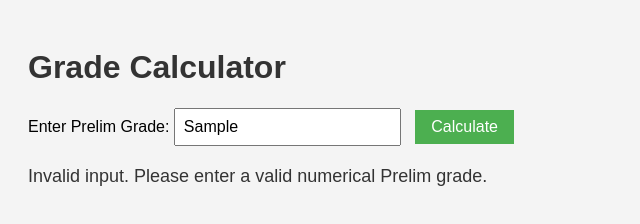
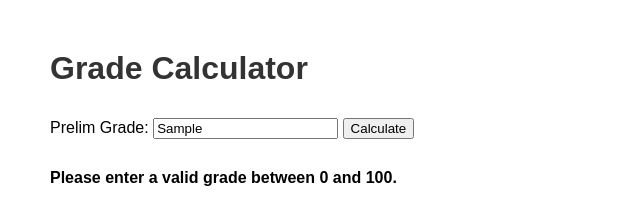
Before and after one commit to Jai446875/Calculator.github.io, a plain HTML site: page index.html in a window 1280 px wide. Both pictures are taken after typing "Sample" into the empty fields and a click on the button "Calculate". Shown: the whole page, without its empty margins (0-640 px from the left). Drawn offline with Linux system fonts and the light colour scheme.

Commit message:
Update index.html

```diff
--- a/index.html
+++ b/index.html
@@ -7,73 +7,56 @@
     <style>
         body {
             font-family: Arial, sans-serif;
-            background-color: #f4f4f4;
-            padding: 20px;
+            margin: 50px;
         }
         h1 {
             color: #333;
         }
-        form {
-            margin-bottom: 20px;
-        }
-        input[type="text"] {
-            padding: 8px;
-            font-size: 16px;
-            margin-right: 10px;
-        }
-        button {
-            padding: 8px 16px;
-            font-size: 16px;
-            background-color: #4CAF50;
-            color: white;
-            border: none;
-            cursor: pointer;
-        }
-        button:hover {
-            background-color: #45a049;
+        input, button {
+            margin: 10px 0;
         }
         .message {
-            font-size: 18px;
-            color: #333;
             margin-top: 20px;
+            font-weight: bold;
         }
     </style>
 </head>
 <body>
 
     <h1>Grade Calculator</h1>
+
     <form id="gradeForm">
-        <label for="prelim">Enter Prelim Grade:</label>
-        <input type="text" id="prelim" name="prelim">
-        <button type="submit">Calculate</button>
+        <label>Prelim Grade:</label>
+        <input type="text" id="prelim" placeholder="Enter your Prelim grade">
+        <button>Calculate</button>
     </form>
 
-    <p class="message" id="message"></p>
+    <div id="resultMessage" class="message"></div>
 
     <script>
-        document.getElementById('gradeForm').addEventListener('submit', function(event) {
+        document.getElementById('gradeForm').onsubmit = function(event) {
             event.preventDefault();
 
-            let prelim = document.getElementById('prelim').value;
-            let messageElement = document.getElementById('message');
-            let passingGrade = 75;
+            var prelimGrade = document.getElementById('prelim').value;
+            var message = "";
 
-            if (isNaN(prelim) || prelim === '') {
-                messageElement.textContent = 'Invalid input. Please enter a valid numerical Prelim grade.';
-                return;
+            if (isNaN(prelimGrade) || prelimGrade < 0 || prelimGrade > 100) {
+                message = "Please enter a valid grade between 0 and 100.";
+            } else if (prelimGrade > 90) {
+                message = "You've already passed with your Prelim grade! Edi Wow:)";
+            } else if (prelimGrade < 75) {
+                message = "Unfortunately, you can't pass.";
+            } else {
+                var required = (225 - prelimGrade) / 2;
+                if (required > 100) {
+                    message = "You need more than 100 in Midterms/Finals to pass.";
+                } else {
+                    message = "You need at least " + required.toFixed(2) + " in Midterms and Finals.";
+                }
             }
 
-            prelim = parseFloat(prelim);
-            let requiredMidtermFinal = passingGrade - (prelim * 0.30);
-
-            if (requiredMidtermFinal < 0) {
-                messageElement.textContent = "You've already passed with your Prelim grade!";
-            } else if (requiredMidtermFinal > 100) {
-                messageElement.textContent = "Unfortunately, it's impossible to pass the subject.";
-            } else {
-                messageElement.textContent = `To pass, you need a combined Midterm and Final score of at least ${requiredMidtermFinal.toFixed(2)}.`;
-            }
-        });
+            document.getElementById('resultMessage').innerText = message;
+        };
     </script>
 
 </body>
```
